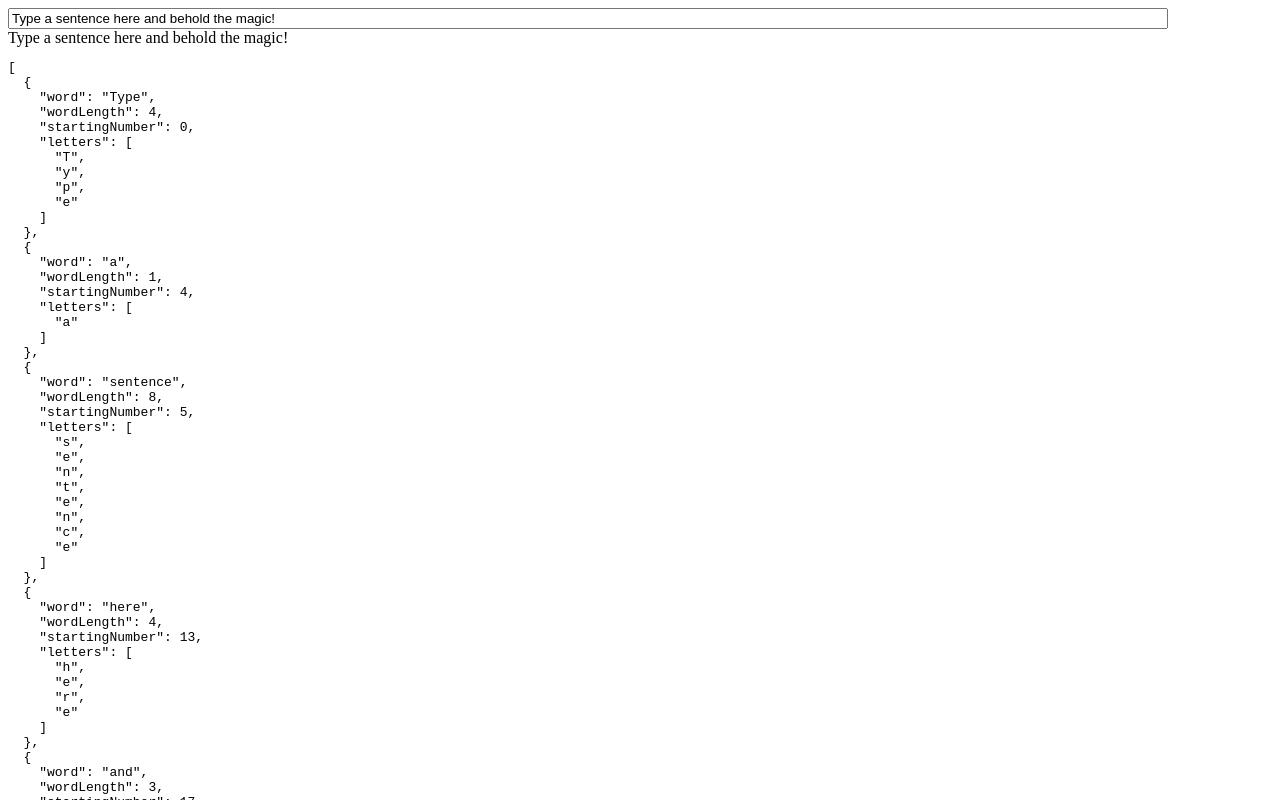
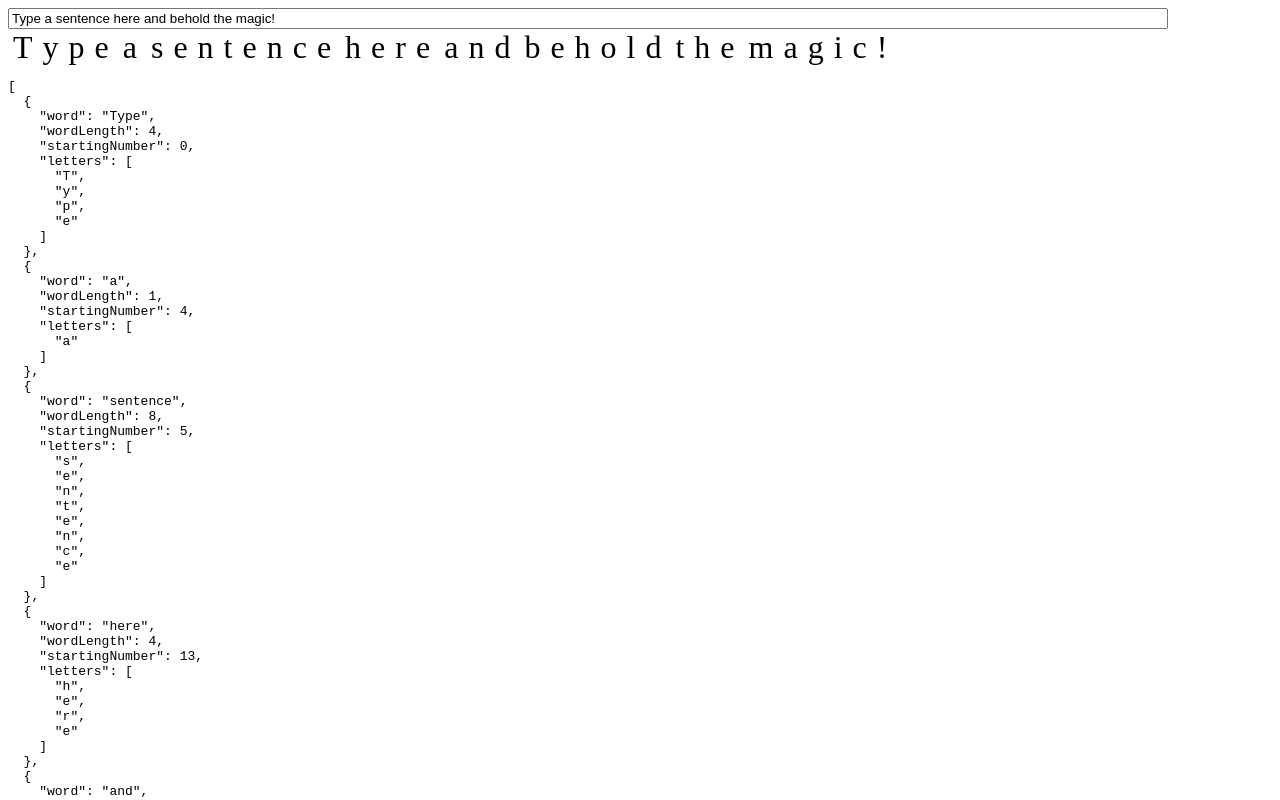
Before and after one commit to adamwhitlock1/scratch-vue2, a Vue app: page / in a window 1280 px wide. Shown: the top 800 px of the page. Built offline with nearby package versions, Linux system fonts and the light colour scheme.

Commit message:
add an optional hover function to fire when any character is hovered on

```diff
--- a/src/App.vue
+++ b/src/App.vue
@@ -1,12 +1,14 @@
 <template>
   <div id="app">
     <input type="text" v-model="customSentence" style="width: 90vw">
-    <Splitting debug :sentence="customSentence" wordClassName="WORDZ" characterClassName="CHARZ"/>
+    <Splitting debug :sentence="customSentence" :hover="addHoverClass" />
   </div>
 </template>
 
 <script>
 import Splitting from './components/Splitting.vue'
+
+
 
 export default {
   name: 'App',
@@ -15,6 +17,11 @@ export default {
     return {
       customSentence: "Type a sentence here and behold the magic!"
     }
+  },
+  methods: {
+    addHoverClass({ref}) {
+      ref.classList.add('hover-bro')
+    }
   }
 }
 </script>
--- a/src/components/Splitting.vue
+++ b/src/components/Splitting.vue
@@ -4,7 +4,10 @@
 
       <span v-for="(letter, letterIndex) in word.letters"
       :key="`${letter}${letterIndex}`"
-      :class="getCharacterClassName(letterIndex, word.startingNumber)">{{letter}}</span>
+      :class="getCharacterClassName(letterIndex, word.startingNumber)"
+      :ref="getRefName(letterIndex, word.startingNumber, letter)"
+      @mouseover="triggerHover(getRefName(letterIndex, word.startingNumber, letter), $event)"
+      >{{letter}}</span>
 
       <span v-if="word !== words.at(-1)" class="whitespace">&nbsp;</span>
 
@@ -37,15 +40,27 @@ export default {
     debug: {
       type: Boolean,
       default: false
+    },
+    hover: {
+      type: Function
     }
   },
   methods: {
+    getSequentialIndex(letterIndex, startingNumber) {
+      return letterIndex + startingNumber
+    },
+    getRefName(letterIndex, startingNumber, letter) {
+      return `${this.characterClassName}__${letter}__${this.getSequentialIndex(letterIndex, startingNumber)}`
+    },
     getCharacterClassName(letterIndex, startingNumber) {
-      const indexValue = this.sequential ? (letterIndex + startingNumber) : letterIndex
+      const indexValue = this.sequential ? this.getSequentialIndex(letterIndex, startingNumber) : letterIndex
       return `${this.characterClassName} ${this.characterClassName}__index-${indexValue}`
     },
     getWordClassName(wordIndex) {
       return `${this.wordClassName} ${this.wordClassName}__index-${wordIndex}`
+    },
+    triggerHover(refName, event) {
+      if ( typeof this.hover === 'function') this.hover({ref: this.$refs[refName][0], event})
     }
   },
   computed: {
@@ -65,6 +80,16 @@ export default {
           return accumulator
         }, [])
       }
+    },
+    mounted() {
+      console.log(this.$refs)
     }
 }
 </script>
+
+<style>
+.char {
+  font-size: 32px;
+  padding: 5px
+}
+</style>
```
